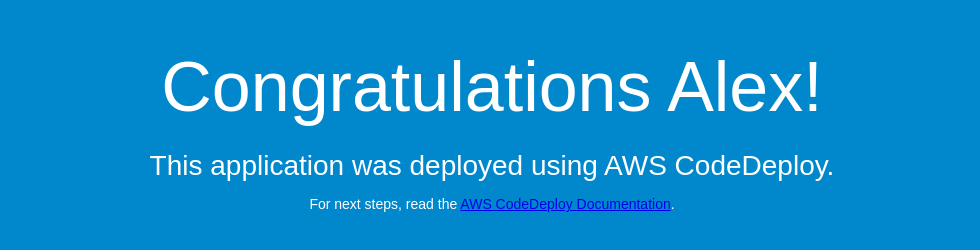
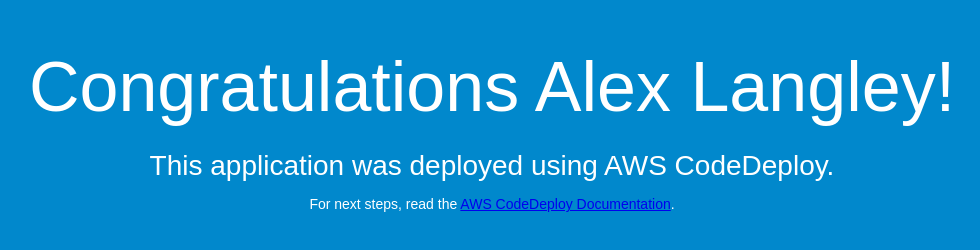
Before and after one commit to alexlangley/codedeploysample, a plain HTML site: page index.html in a window 1280 px wide. Shown: the whole page, without its empty margins (148-1128 px from the left). Drawn offline with Linux system fonts and the light colour scheme.

Commit message:
Added last name

```diff
--- a/index.html
+++ b/index.html
@@ -26,7 +26,7 @@
 </head>
 <body>
   <div align="center">
-    <h1>Congratulations Alex!</h1>
+    <h1>Congratulations Alex Langley!</h1>
     <h2>This application was deployed using AWS CodeDeploy.</h2>
     <p>For next steps, read the <a href="http://aws.amazon.com/documentation/codedeploy">AWS CodeDeploy Documentation</a>.</p>
   </div>
```
